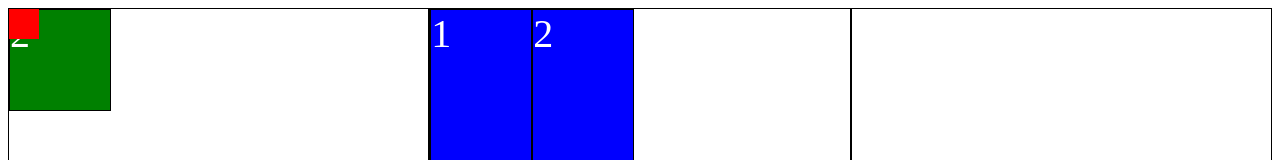
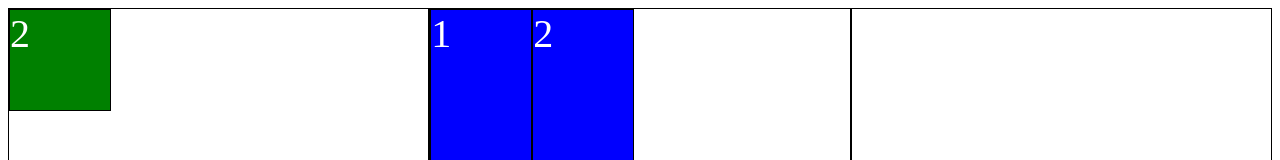
Before and after one commit to mjvesa/brute-force, a plain HTML site: page index.html in a window 1280 px wide. Shown: the top 160 px of the page. Drawn offline with Linux system fonts and the light colour scheme.

Commit message:
Remove red drag handles again

```diff
--- a/index.html
+++ b/index.html
@@ -29,7 +29,6 @@
         width: 30px;
         height: 30px;
         z-index: 3;
-        background-color: red
       }
 
       .block {
```
